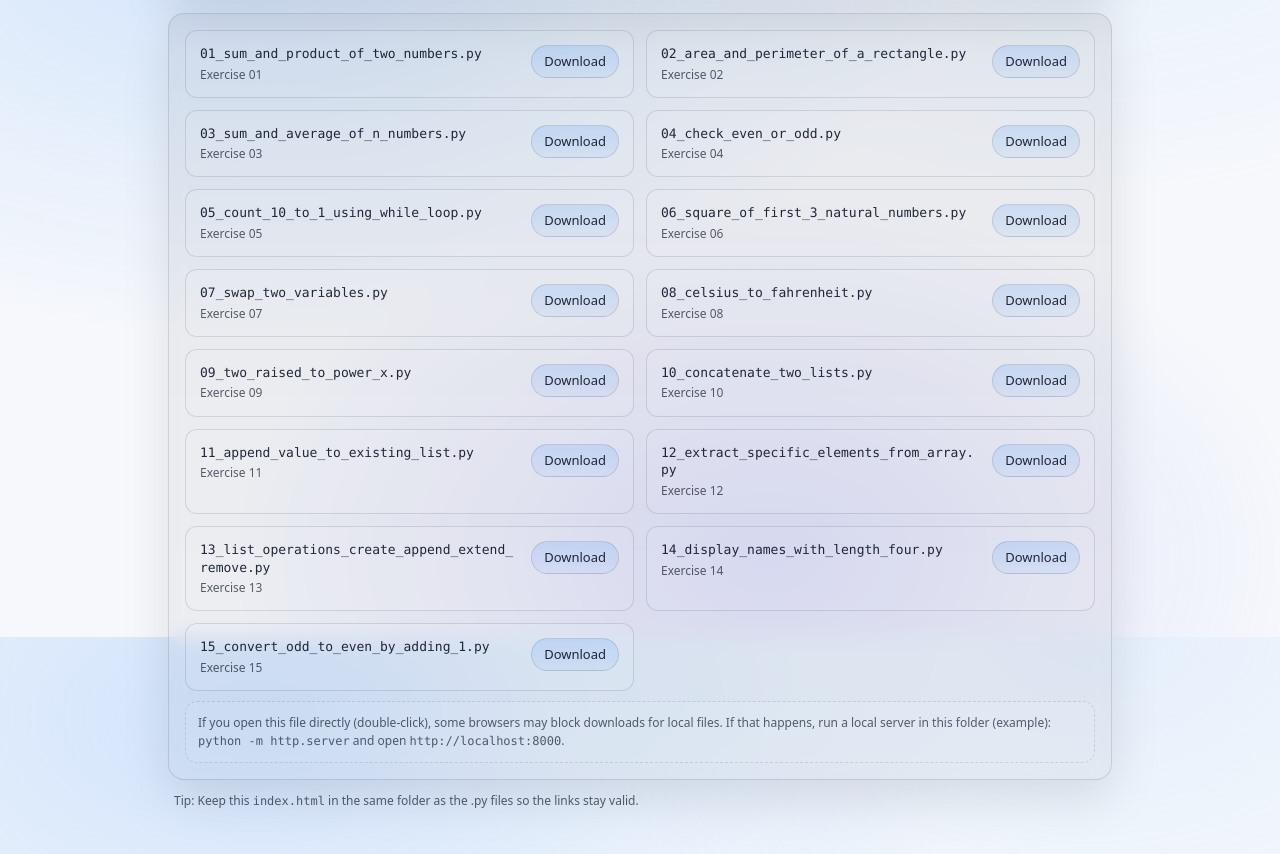
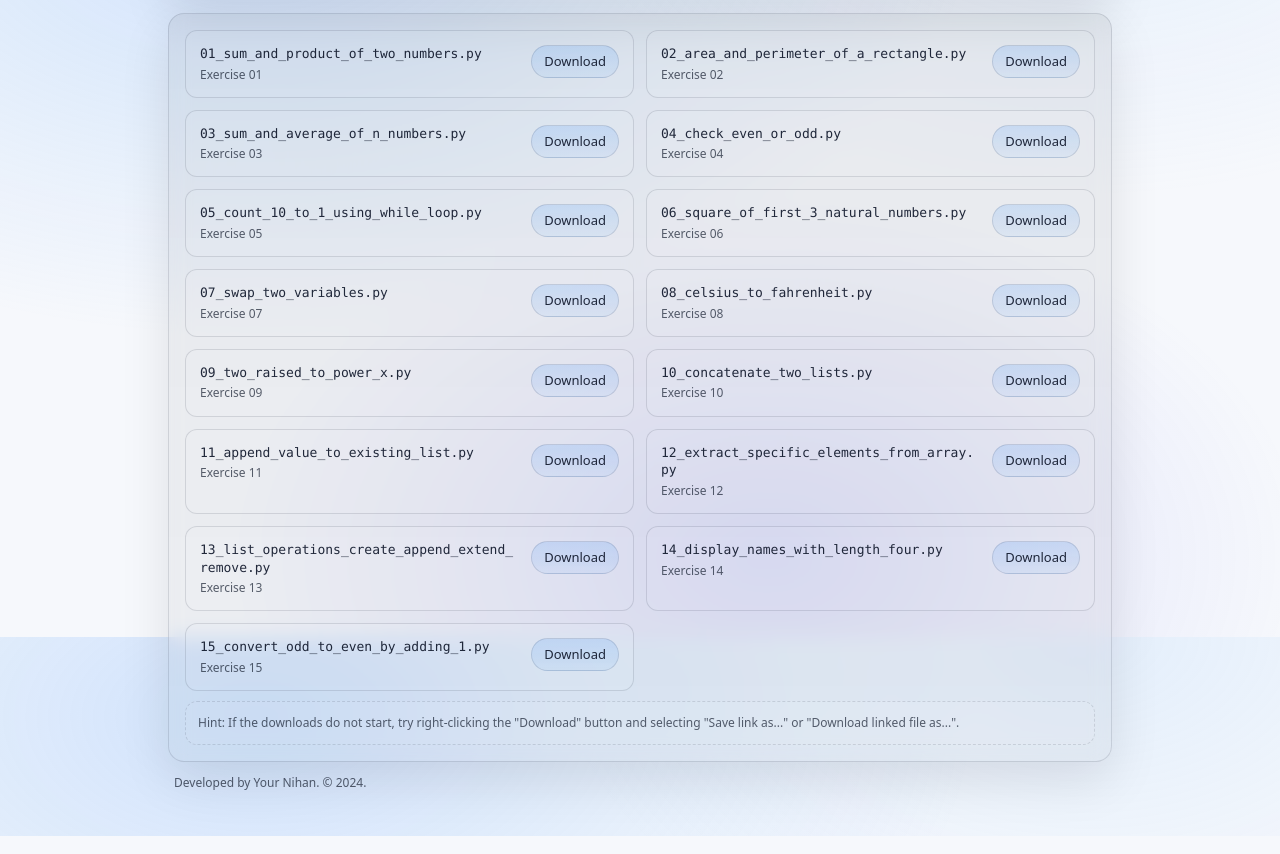
Before and after one commit to nihan-vp/files, a plain HTML site: page index.html in a window 1280 px wide. Shown: the part 163-1017 px from the top of the page. Drawn offline with Linux system fonts and the light colour scheme.

Commit message:
Update hints and footer in index.html for improved user guidance

```diff
--- a/index.html
+++ b/index.html
@@ -356,14 +356,12 @@
         </div>
       </div>
 
-      <div class="hint">
-        If you open this file directly (double-click), some browsers may block downloads for local files.
-        If that happens, run a local server in this folder (example): <span style="font-family: var(--mono)">python -m http.server</span> and open <span style="font-family: var(--mono)">http://localhost:8000</span>.
-      </div>
+        <div class="hint">
+            Hint: If the downloads do not start, try right-clicking the "Download" button and selecting "Save link as..." or "Download linked file as...".
     </main>
 
     <footer>
-      Tip: Keep this <span style="font-family: var(--mono)">index.html</span> in the same folder as the .py files so the links stay valid.
+      Developed by Your Nihan. &copy; 2024.
     </footer>
   </div>
 </body>
```
